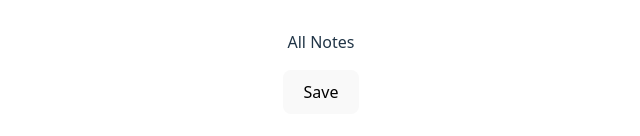
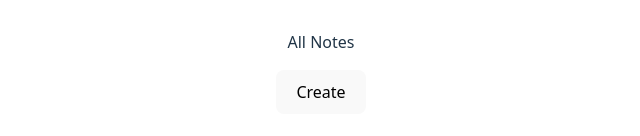
Before and after one commit to arslanninin/notes-app-vue, a Vue app: page / in a window 1280 px wide. Shown: the part 336-472 px from the top of the page, without its empty margins (319-959 px from the left). Built offline with nearby package versions, Linux system fonts and the light colour scheme.

Commit message:
chore(createNote): сreate a component for a new note button

```diff
--- /dev/null
+++ b/src/components/CreateButton.vue
@@ -0,0 +1,7 @@
+<script setup>
+const emit = defineEmits(["create"]);
+</script>
+
+<template>
+    <button @click="emit('create')">Create</button>
+</template>
--- a/src/components/NoteList.vue
+++ b/src/components/NoteList.vue
@@ -8,7 +8,7 @@ defineProps({
     },
 });
 
-const emit = defineEmits(["delete", "create", "open"]);
+const emit = defineEmits(["delete", "open"]);
 </script>
 
 <template>
@@ -17,5 +17,4 @@ const emit = defineEmits(["delete", "create", "open"]);
         <NoteCard :note="note" @open="emit('open', note.id)" />
         <button @click="emit('delete', note.id)">Delete</button>
     </div>
-    <button @click="emit('create')">Save</button>
 </template>
--- a/src/views/NotesView.vue
+++ b/src/views/NotesView.vue
@@ -3,6 +3,7 @@ import { useRouter } from "vue-router";
 import { useNotesStore } from "@/store/notes.store";
 
 import NoteList from "@/components/NoteList.vue";
+import CreateButton from "../components/CreateButton.vue";
 
 const store = useNotesStore();
 const router = useRouter();
@@ -11,7 +12,7 @@ function openNote(id) {
     router.push(`/edit/${id}`);
 }
 
-function createTestNote() {
+function createNote() {
     router.push("/edit");
 }
 </script>
@@ -20,9 +21,9 @@ function createTestNote() {
     <NoteList
         :notes="store.notes"
         @delete="store.deleteNote"
-        @create="createTestNote"
         @open="openNote"
     />
+    <CreateButton @click="createNote" />
 </template>
 
 <style scoped></style>
```
